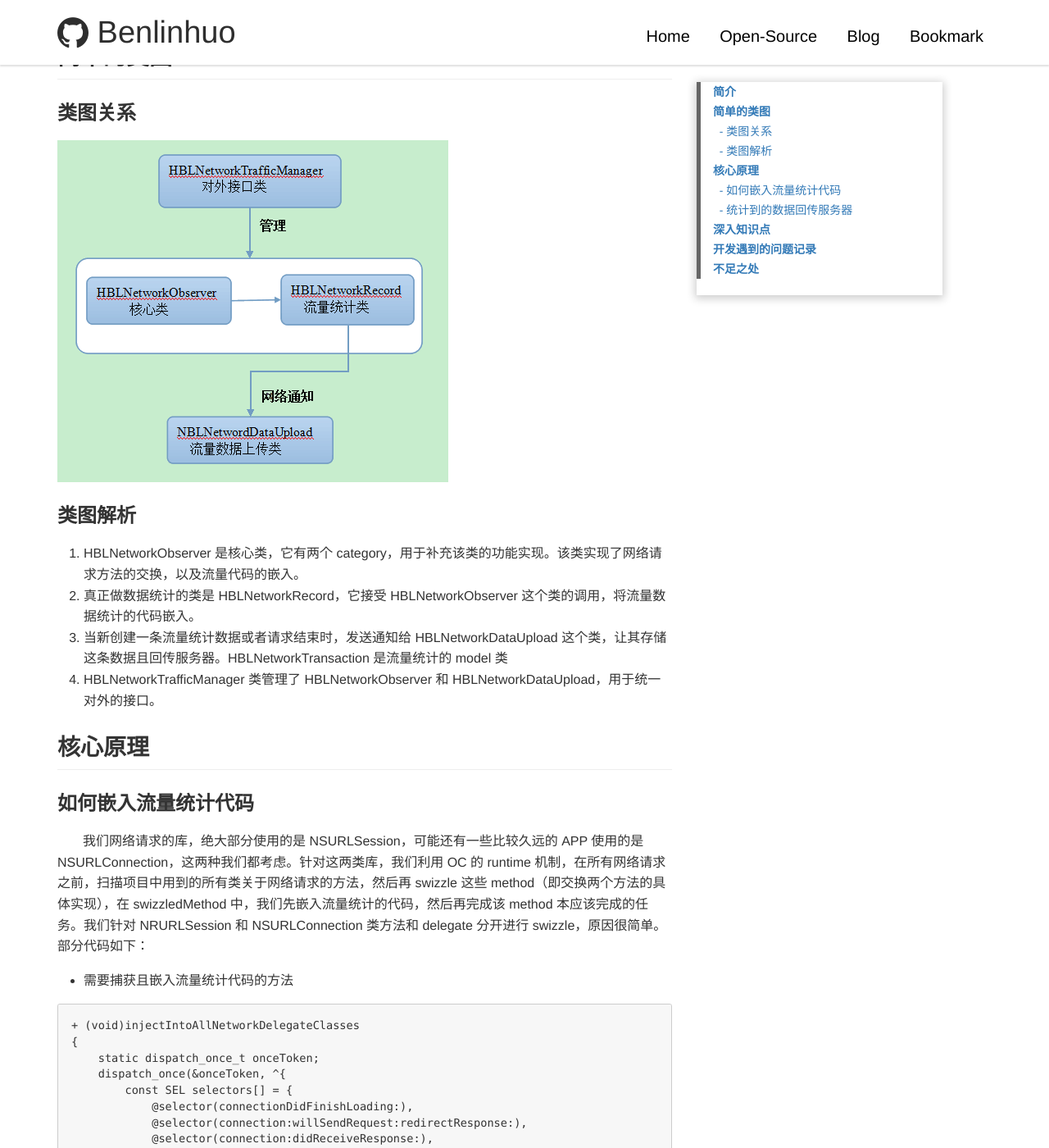
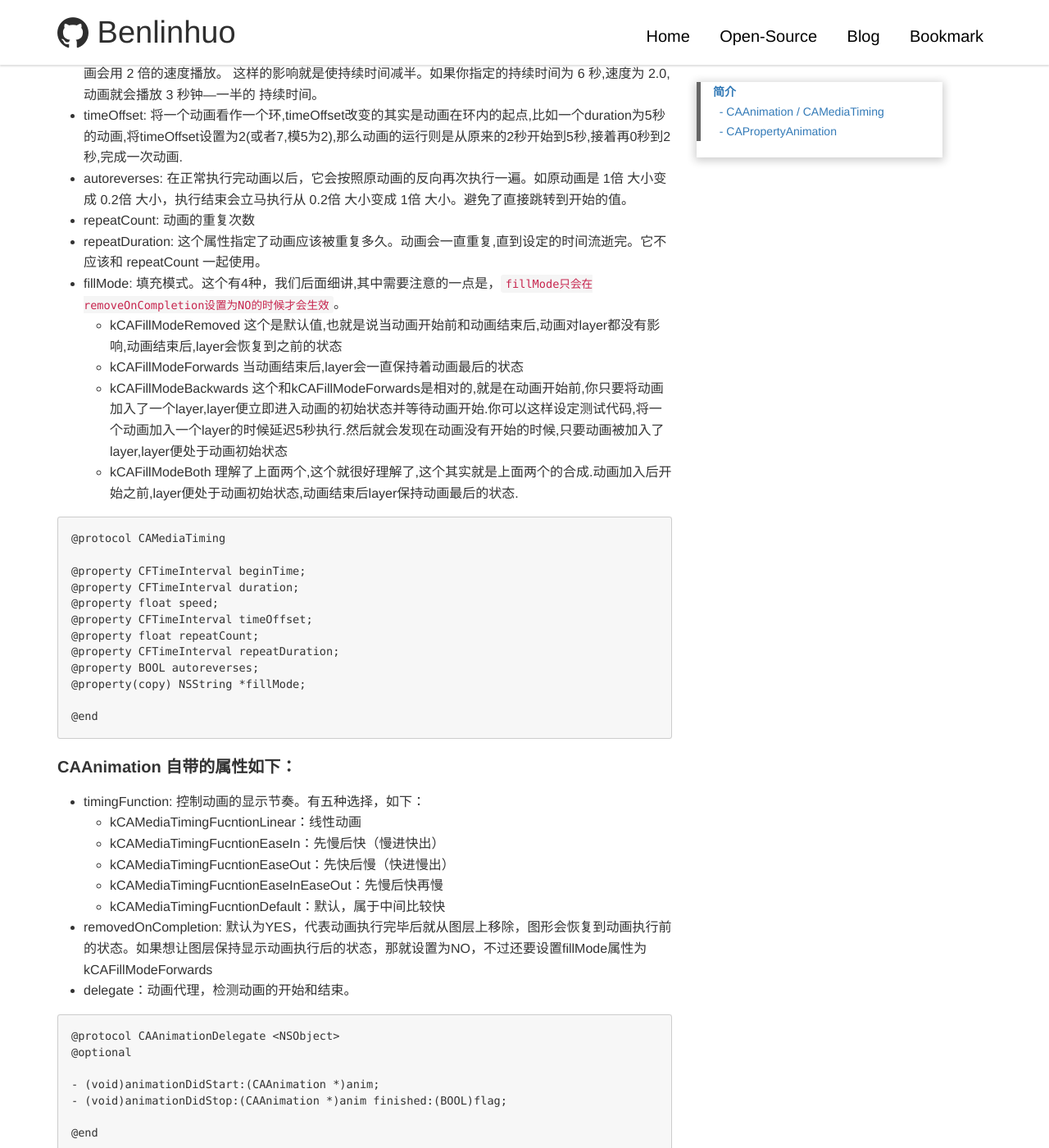
Before and after one commit to benlinhuo/benlinhuo.github.com, a Jekyll site: the page built from _posts/2016-08-10-animation.md, in a window 1280 px wide and 1400 px high, scrolled down 1046 px. Shown: the whole window at 82% size. Built offline with Jekyll 4.4.1, drawn with Linux system fonts in a browser that asks for light colours; a script that is not in the unit is left out; some of the changed text lies outside the part shown.

Commit message:
animation

````diff
--- a/_posts/2016-08-10-animation.md
+++ b/_posts/2016-08-10-animation.md
@@ -7,166 +7,99 @@ description: iOS 动画绝大部分都是通过 Core Animation 框架来完成
 ---
 
 ## 简介
-&nbsp;&nbsp;&nbsp;&nbsp;&nbsp;&nbsp;&nbsp;APP 的开发，我们时常要观察的一个性能问题，就是流量的消耗。作为用户，当然是流量消耗越少越好，这样在非 WI-FI 下节省的就是钱啊；然而作为优秀的开发者，自然是尽其所能优化流量的使用。
+&nbsp;&nbsp;&nbsp;&nbsp;&nbsp;&nbsp;&nbsp;Core Animation提供了很多类来完成动画效果，有些复杂效果只需要几行代码就可以完成。本篇文章会针对这些类做介绍，后面部分会利用这些类完成一些复杂的动画效果，并对这些效果做解析。它有对应的：[Demo](https://github.com/benlinhuo/AnimationSet).
 
-&nbsp;&nbsp;&nbsp;&nbsp;&nbsp;&nbsp;&nbsp;我们可以利用 Xcode 自带的流量测试工具进行测试：当我们 APP 处于运行状态时，我们使用 APP ，Xcode 在如下位置就可以看到流量使用的总和：
+##类图
 
-![Xcode Network](/assets/images/2016-07-12-network-traffic1.jpg)
+##类解析
 
-&nbsp;&nbsp;&nbsp;&nbsp;&nbsp;&nbsp;&nbsp;我们还可以通过 Charles 等工具抓包，查看到具体 API 请求的流量多少。当然如果我们想要模拟真实场景的使用，就需要通过嵌入流量统计代码到项目中，跟随用户使用 APP 情况，这样获取到的流量统计数据才最真实。它相对应的代码： [github 地址](https://github.com/benlinhuo/HBLNetowrkTraffic/tree/master)。这篇博客是它的补充。
+### CAAnimation / CAMediaTiming
 
-## 简单的类图
-
-### 类图关系
+&nbsp;&nbsp;&nbsp;&nbsp;&nbsp;&nbsp;&nbsp;CAAnimation类是所有动画对象的父类，负责控制动画的持续时间和速度等，是个 `抽象类`，不能直接使用，应该使用它具体的子类。这个类实现了协议 `CAMediaTiming` ，该协议定义了多个属性，所以实现这个协议的类也就拥有了这些属性。定义的代码：`@interface CAAnimation : NSObject
+    <NSCoding, NSCopying, CAMediaTiming, CAAction>`
 
 
-![简单类图关系](/assets/images/2016-07-12-network-traffic2.png)
+#### `CAMediaTiming` 协议定义的属性如下：
 
-### 类图解析
-1. HBLNetworkObserver 是核心类，它有两个 category，用于补充该类的功能实现。该类实现了网络请求方法的交换，以及流量代码的嵌入。
-2. 真正做数据统计的类是 HBLNetworkRecord，它接受 HBLNetworkObserver 这个类的调用，将流量数据统计的代码嵌入。
-3. 当新创建一条流量统计数据或者请求结束时，发送通知给 HBLNetworkDataUpload 这个类，让其存储这条数据且回传服务器。HBLNetworkTransaction 是流量统计的 model 类
-4. HBLNetworkTrafficManager 类管理了 HBLNetworkObserver 和 HBLNetworkDataUpload，用于统一对外的接口。
-
-
-## 核心原理
-
-### 如何嵌入流量统计代码
-
-&nbsp;&nbsp;&nbsp;&nbsp;&nbsp;&nbsp;&nbsp;我们网络请求的库，绝大部分使用的是  NSURLSession，可能还有一些比较久远的 APP 使用的是 NSURLConnection，这两种我们都考虑。针对这两类库，我们利用 OC 的 runtime 机制，在所有网络请求之前，扫描项目中用到的所有类关于网络请求的方法，然后再 swizzle 这些 method（即交换两个方法的具体实现），在 swizzledMethod 中，我们先嵌入流量统计的代码，然后再完成该 method 本应该完成的任务。我们针对 NRURLSession 和 NSURLConnection 类方法和 delegate 分开进行 swizzle，原因很简单。部分代码如下：
-
-
-* 需要捕获且嵌入流量统计代码的方法
+- beginTime: 动画的开始时间，这个需要注意的是，如果你需要在5s之后执行动画，并不能简单的直接赋值。而是需要CACurrentMediaTime() + 5这样来设置。
+- duration: 动画的持续时间，默认为0.25秒
+- speed: 它用于设置当前对象的时间流相对于父级对象时间流的流逝速度,比如一个动画beginTime是0,但是speed是2,那么这个动画的1秒处相当于父级对象时间流中的2秒处. speed越大则说明时间流逝速度越快,那动画也就越快.比如一个speed为2的layer其所有的父辈的speed都是1,它有一个subLayer,speed也为2,那么一个8秒的动画在这个运行于这个subLayer只需2秒(8 / (2 * 2)).所以speed有叠加的效果。即：默认的值为 1.0.这意味着动画播放按照默认的速度。如果你改变这个值为 2.0,动画会用 2 倍的速度播放。 这样的影响就是使持续时间减半。如果你指定的持续时间为 6 秒,速度为 2.0,动画就会播放 3 秒钟---一半的 持续时间。
+- timeOffset: 将一个动画看作一个环,timeOffset改变的其实是动画在环内的起点,比如一个duration为5秒的动画,将timeOffset设置为2(或者7,模5为2),那么动画的运行则是从原来的2秒开始到5秒,接着再0秒到2秒,完成一次动画.
+- autoreverses: 在正常执行完动画以后，它会按照原动画的反向再次执行一遍。如原动画是 1倍 大小变成 0.2倍 大小，执行结束会立马执行从 0.2倍 大小变成 1倍 大小。避免了直接跳转到开始的值。
+- repeatCount: 动画的重复次数
+- repeatDuration: 这个属性指定了动画应该被重复多久。动画会一直重复,直到设定的时间流逝完。它不应该和 repeatCount 一起使用。
+- fillMode: 填充模式。这个有4种，我们后面细讲,其中需要注意的一点是，`fillMode只会在removeOnCompletion设置为NO的时候才会生效`。
+	- kCAFillModeRemoved 这个是默认值,也就是说当动画开始前和动画结束后,动画对layer都没有影响,动画结束后,layer会恢复到之前的状态
+	- kCAFillModeForwards 当动画结束后,layer会一直保持着动画最后的状态
+	- kCAFillModeBackwards 这个和kCAFillModeForwards是相对的,就是在动画开始前,你只要将动画加入了一个layer,layer便立即进入动画的初始状态并等待动画开始.你可以这样设定测试代码,将一个动画加入一个layer的时候延迟5秒执行.然后就会发现在动画没有开始的时候,只要动画被加入了layer,layer便处于动画初始状态
+	- kCAFillModeBoth 理解了上面两个,这个就很好理解了,这个其实就是上面两个的合成.动画加入后开始之前,layer便处于动画初始状态,动画结束后layer保持动画最后的状态.
 
 ```
-+ (void)injectIntoAllNetworkDelegateClasses
-{
-    static dispatch_once_t onceToken;
-    dispatch_once(&onceToken, ^{
-        const SEL selectors[] = {
-            @selector(connectionDidFinishLoading:),
-            @selector(connection:willSendRequest:redirectResponse:),
-            @selector(connection:didReceiveResponse:),
-            @selector(connection:didReceiveData:),
-            @selector(connection:didFailWithError:),
-            @selector(URLSession:task:willPerformHTTPRedirection:newRequest:completionHandler:),
-            @selector(URLSession:dataTask:didReceiveData:),
-            @selector(URLSession:dataTask:didReceiveResponse:completionHandler:),
-            @selector(URLSession:task:didCompleteWithError:),
-            @selector(URLSession:dataTask:didBecomeDownloadTask:delegate:),
-            @selector(URLSession:downloadTask:didWriteData:totalBytesWritten:totalBytesExpectedToWrite:),
-            @selector(URLSession:downloadTask:didFinishDownloadingToURL:)
-        };
+@protocol CAMediaTiming
 
-        const int numSelectors = sizeof(selectors) / sizeof(SEL);
+@property CFTimeInterval beginTime;
+@property CFTimeInterval duration;
+@property float speed;
+@property CFTimeInterval timeOffset;
+@property float repeatCount;
+@property CFTimeInterval repeatDuration;
+@property BOOL autoreverses;
+@property(copy) NSString *fillMode;
 
-        Class *classes = NULL;
-        // 获取项目所有类的数目
-        int numClasses = objc_getClassList(NULL, 0);
-
-        if (numClasses > 0) {
-            // classes 表示项目中的所有类
-            classes = (__unsafe_unretained Class*)malloc(sizeof(Class) * numClasses);
-            numClasses = objc_getClassList(classes, numClasses);
-
-            // 循环所有类中的所有方法，只要某个类有 selectors 中的任何一个方法，就进行 swizzle method
-            for (NSInteger classIdx = 0; classIdx < numClasses; classIdx++) {
-                Class class = classes[classIdx];
-
-                if (class == [HBLNetworkObserver class]) {
-                    continue;
-                }
-
-                unsigned int methodCount = 0;
-                Method *methods = class_copyMethodList(class, &methodCount);
-                BOOL matchingSelectorFound = NO; // 用于结束一个类的循环
-
-                for (unsigned int methodIdx = 0; methodIdx < methodCount; methodIdx++) {
-                    for (int selectorIdx = 0; selectorIdx < numSelectors; selectorIdx++) {
-                        if (method_getName(methods[methodIdx]) == selectors[selectorIdx]) {
-                            [self injectIntoDelegateClass:class];
-                            matchingSelectorFound = YES;
-                            break;
-                        }
-                    }
-                    if (matchingSelectorFound) {
-                        break;
-                    }
-                }
-
-                free(methods);
-
-            }
-
-            free(classes);
-        }
-
-        [self injectIntoNSURLConnectionCancel];
-        [self injectIntoNSURLSessionTaskResume];
-
-        [self injectIntoNSURLConnectionAsynchronousClassMethod];
-        [self injectIntoNSURLConnectionSynchronousClassMethod];
-
-        [self injectIntoNSURLSessionAsyncDataAndDownloadTaskMethods];
-        [self injectIntoNSURLSessionAsyncUploadTaskMethods];
-
-    });
-}
+@end
 ```
 
-* 方法的交换
+#### CAAnimation 自带的属性如下：
+
+- timingFunction: 控制动画的显示节奏。有五种选择，如下：
+	- kCAMediaTimingFucntionLinear：线性动画
+	- kCAMediaTimingFucntionEaseIn：先慢后快（慢进快出）
+	- kCAMediaTimingFucntionEaseOut：先快后慢（快进慢出）
+	- kCAMediaTimingFucntionEaseInEaseOut：先慢后快再慢
+	- kCAMediaTimingFucntionDefault：默认，属于中间比较快
+- removedOnCompletion: 默认为YES，代表动画执行完毕后就从图层上移除，图形会恢复到动画执行前的状态。如果想让图层保持显示动画执行后的状态，那就设置为NO，不过还要设置fillMode属性为kCAFillModeForwards
+- <CAAnimationDelegate> delegate：动画代理，检测动画的开始和结束。
 
 ```
-// 使用 swizzle 的 block 实现替换已有方法 originSelector 的实现
-+ (void)replaceImpOfOriginSelector:(SEL)originSelector Class:(Class)class swizzledBlock:(id)block swizzledSelector:(SEL)swizzledSelector
-{
-    Method originMethod = class_getInstanceMethod(class, originSelector);
-    if (!originMethod) {
-        return;
-    }
+@protocol CAAnimationDelegate <NSObject>
+@optional
 
-    IMP implementation = imp_implementationWithBlock(block);
-    class_addMethod(class, swizzledSelector, implementation, method_getTypeEncoding(originMethod));
+- (void)animationDidStart:(CAAnimation *)anim;
+- (void)animationDidStop:(CAAnimation *)anim finished:(BOOL)flag;
 
-    Method swizzledMethod = class_getInstanceMethod(class, swizzledSelector);
-    method_exchangeImplementations(originMethod, swizzledMethod);
-}
+@end
 ```
 
-### 统计到的数据回传服务器
-&nbsp;&nbsp;&nbsp;&nbsp;&nbsp;&nbsp;&nbsp;我们是每一条 API 请求作为一条数据存储。数据是使用文件存储在本地。我们最开始会将该文件中的所有数据读取到内存，然后每收到一条数据，先判断是否在 WI-FI 且条数已经达标，是的话就直接回传给服务器，请求成功清除文件和内存中数据，否则直接存文件即可。这个原理其实对于我们常用的 action log 回传服务器的机制是一样的，当然也可以有更好的机制。目前机制它会有数据丢失率，当我们想要发送的条数越多，丢失率就越高。
+### CAPropertyAnimation
 
+&nbsp;&nbsp;&nbsp;&nbsp;&nbsp;&nbsp;&nbsp;是CAAnimation的子类，也是个抽象类，要想创建动画对象，应该使用它的两个子类：CABasicAnimation和CAKeyframeAnimation。上述类图中可以看到：
 
-## 深入知识点
-* 该库中使用了多线程。
+1. 它有 keyPath 属性：通过指定CALayer的一个属性名做为keyPath里的参数(NSString类型)，并且对CALayer的这个属性的值进行修改，达到相应的动画效果。比如，指定@”position”为keyPath，就修改CALayer的position属性的值，以达到平移的动画效果。
+2. `+ (instancetype)animationWithKeyPath:(nullableNSString *)path;` 类方法，这就是用于创建 CABasicAnimation 和 CAKeyframeAnimation 动画实例的类方法。如：`CABasicAnimation *animation = [CABasicAnimation animationWithKeyPath:@"position.y"];`。
 
-  1. 在数据存储本地时，因为操作文件，会涉及到 IO 操作，所以可能会比较慢，为了不影响我们正常的业务代码执行，我专门开了个串行队列去做所有跟文件操作有关的事情。使用串行队列，还有个原因就是可以保证任务的执行顺序。
-  2. 我们嵌入的流量统计代码部分，也是新开了一个串行队列去操作的，为的就是不妨碍正常的网络请求执行。假设流量统计代码和网络请求代码在一个线程中的话，就需要先执行完流量统计再执行网络请求，对正常业务造成影响。虽然，我们新开了一个线程，对一般业务来说，不会即使加入了流量统计代码也不会对其造成影响。但是如果在资源比较紧缺的时候，我们还新开一个线程，则可能会因为资源的占有而造成些许影响，这种是小概率事件。
+&nbsp;&nbsp;&nbsp;&nbsp;&nbsp;&nbsp;&nbsp;上述的 keyPath 整理了一下，可设置为如下的属性：
 
-
-* OC 的 runtime 机制
-	1. 我们一个核心技术的应用就是使用 OC 运行时，我们可以交换两个方法的具体实现。这一技术还可以应用到其他场景，如我们添加 log 时，某些底层共用业务代码直接加 log 代码，会造成代码的入侵，所以我们可以通过 swizzle method 模式在上层业务代码中，交换方法实现来达到目的；还有就是，如果我们使用第三方库，第三方库的升级更改了某个方法的名称，而之前我们使用该方法很多，为了不需要直接替换，我们可以对这个方法进行 swizzle，以满足我们的需求。
-
-
-## 开发遇到的问题记录
-* 我们需要判断当前网络环境是否是 WI-FI，所以就写了如下的代码获取。主线程会被 block 的原因是在主线程中，需要同步执行获取网络状态的那个 block，而这个 block 又指定了必须要在主线程中执行，这就形成了我依赖于你，你又等待我，就死锁了。改过后的代码见 git 代码仓库。
-
-```
-[HBLNetworkUtility getNetworkStatus]; // 主线程执行该代码，主线程会被 block
-
-+ (NSString *)getNetworkStatus
-{
-    __block NSString *networkStatus = @"";
-
-    dispatch_sync(dispatch_get_main_queue(), ^{
-    	 ......获取网络环境的代码
-    });
-    return networkStatus;
-}
-
-```
-
-## 不足之处
-&nbsp;&nbsp;&nbsp;&nbsp;&nbsp;&nbsp;&nbsp;目前这个流量统计的 SDK 就只针对了网络请求使用了 NSURLConnection 和 NSURLSession 库的做了统计。如下情况，暂时还统计不到：使用 UIWebView 或者 WKWebView ，这是加载 H5 页面。最多我们通过使用 NSURLConnection 的方式加载 H5 页面可以统计到，但是该页面中的异步请求，比如图片、API 异步请求等，目前还统计不到。高德地图封装的 API 请求，查看了下，它底层使用的还是上述两种库之一，因此是可以统计到的。
-
-&nbsp;&nbsp;&nbsp;&nbsp;&nbsp;&nbsp;&nbsp;因为流量统计的条数如果比较多的话，数据量还是比较大的，所以最好我们可以先在本地进行压缩（目前一般使用的是 gzip）再传输。这个库里面没有做数据压缩，也是不足之一。
+keyPath | 解析
+-------|------
+transform.scale（或者 transform.scale.x/y/z） | 缩放
+transform.rotation（或者 transform.rotation.x/y/z） | 旋转
+transform.translation（或者 transform.translation.x/y/z） | 位置移动（目前没发现和属性 position 有啥区别）
+margin |
+zPosition | Z 轴位置
+position |
+frame |
+bounds |
+backgroundColor | 背景色
+cornerRadius | 圆角
+borderWidth |
+contents |
+contentsRect |
+cornerRadius |
+mask |
+masksToBounds |
+opacity | 透明度
+hidden |
+shadowColor |
+shadowOffset |
+shadowOpacity |
+shadowRadius |
````
Also changed, not shown: 1 other file.
